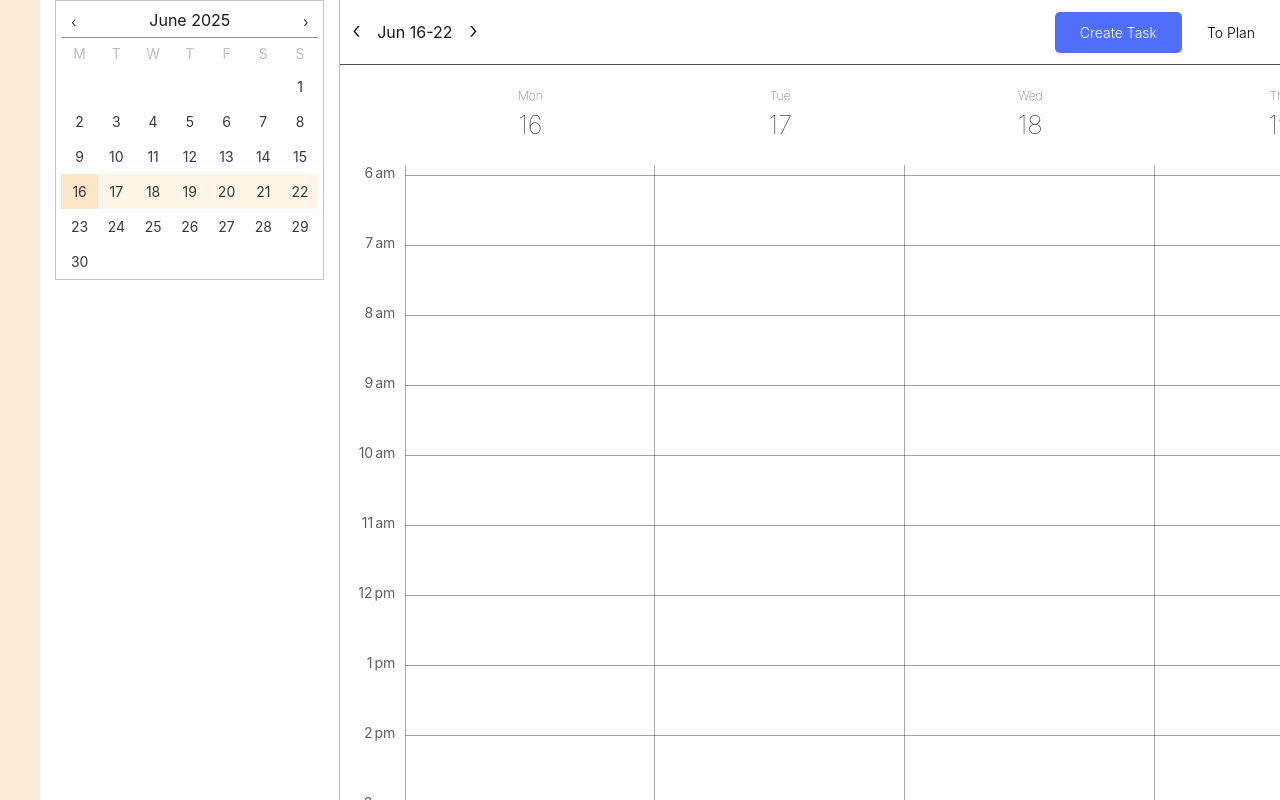
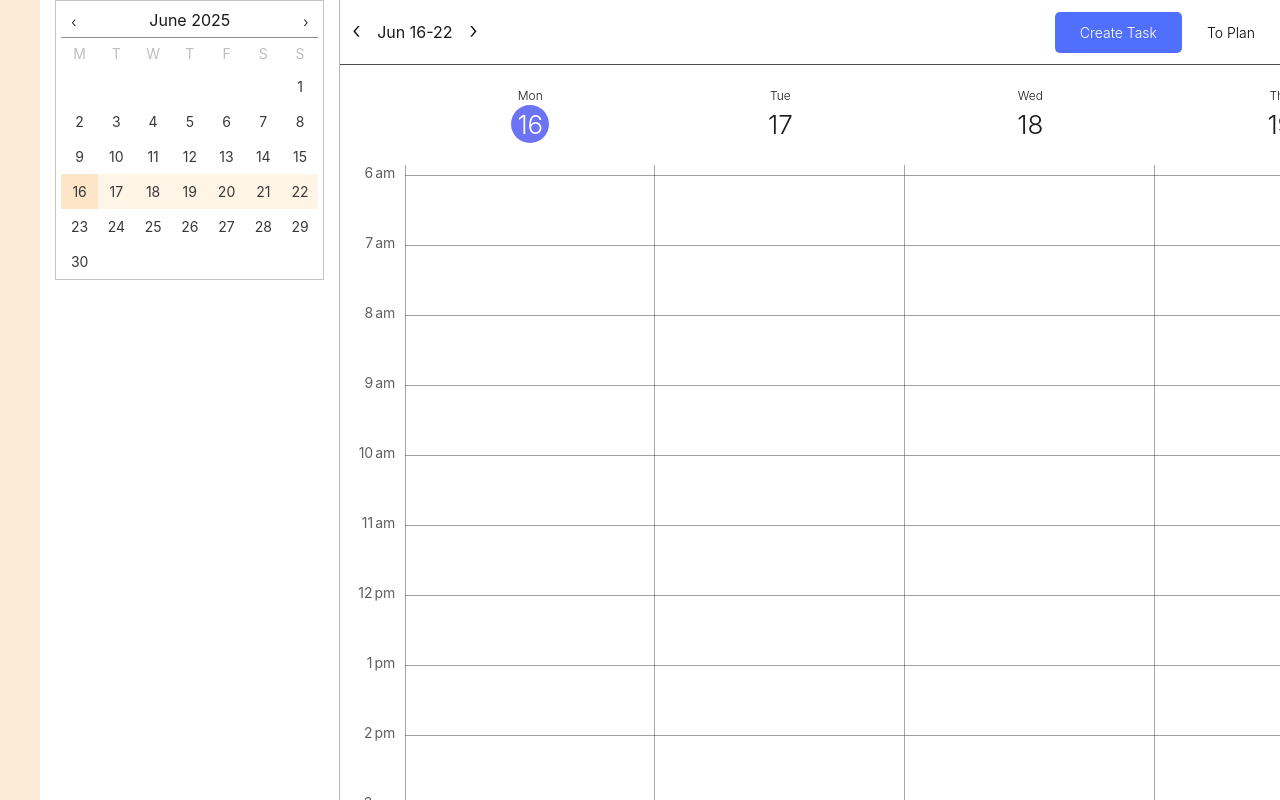
Before and after one commit to Rtam22/Planner, a React (Vite) app: page / in a window 1280 px wide. Built offline with nearby package versions, Linux system fonts and the light colour scheme.

Commit message:
Added highlight to date if current day

```diff
--- a/src/components/calendar/calendarDates.css
+++ b/src/components/calendar/calendarDates.css
@@ -7,12 +7,24 @@
 }
 
 .calendar-day h3 {
-  font-weight: 100;
+  font-weight: 300;
   font-size: 26px;
 }
 
 .calendar-day p {
   text-align: center;
-  font-weight: 100;
+  font-weight: 300;
   font-size: 12px;
 }
+
+.center-container.active {
+  display: flex;
+  justify-content: center;
+  align-items: center;
+  background-color: rgb(108, 115, 244);
+  border-radius: 100px;
+  width: 38px;
+  height: 38px;
+  text-align: center;
+  color: rgb(255, 255, 255);
+}
--- a/src/components/calendar/calendarDates.tsx
+++ b/src/components/calendar/calendarDates.tsx
@@ -3,13 +3,16 @@ import "./calendarDates.css";
 export type CalendarDayProps = {
   day: string;
   dayDate: number;
+  isToday: boolean;
 };
 
-function CalendarDay({ day, dayDate }: CalendarDayProps) {
+function CalendarDay({ day, dayDate, isToday }: CalendarDayProps) {
   return (
     <div className="calendar-day" data-testid="calendar-day">
       <p>{day}</p>
-      <h3>{dayDate}</h3>
+      <div className={`center-container ${isToday ? "active" : ""} `}>
+        <h3>{dayDate}</h3>
+      </div>
     </div>
   );
 }
--- a/src/components/calendar/calendarTimeline.tsx
+++ b/src/components/calendar/calendarTimeline.tsx
@@ -26,6 +26,8 @@ function CalendarTimeline({
   previewTask,
   onClick,
 }: CalendarTimelineProps) {
+  const currentDate = new Date();
+  console.log(dates);
   const timelineRef = useRef<HTMLDivElement | null>(null);
   const timeStamps = [{ hour: 12, period: "pm" }];
   const daysInWeek = 7;
@@ -60,7 +62,12 @@ function CalendarTimeline({
       <div ref={timelineRef} className="calendar-timeline">
         <div className="calendar-day-display">
           {dates.map((date, index) => (
-            <CalendarDates key={index} day={date.day} dayDate={date.dayDate} />
+            <CalendarDates
+              key={index}
+              day={date.day}
+              dayDate={date.dayDate}
+              isToday={date.isToday}
+            />
           ))}
         </div>
 
```
